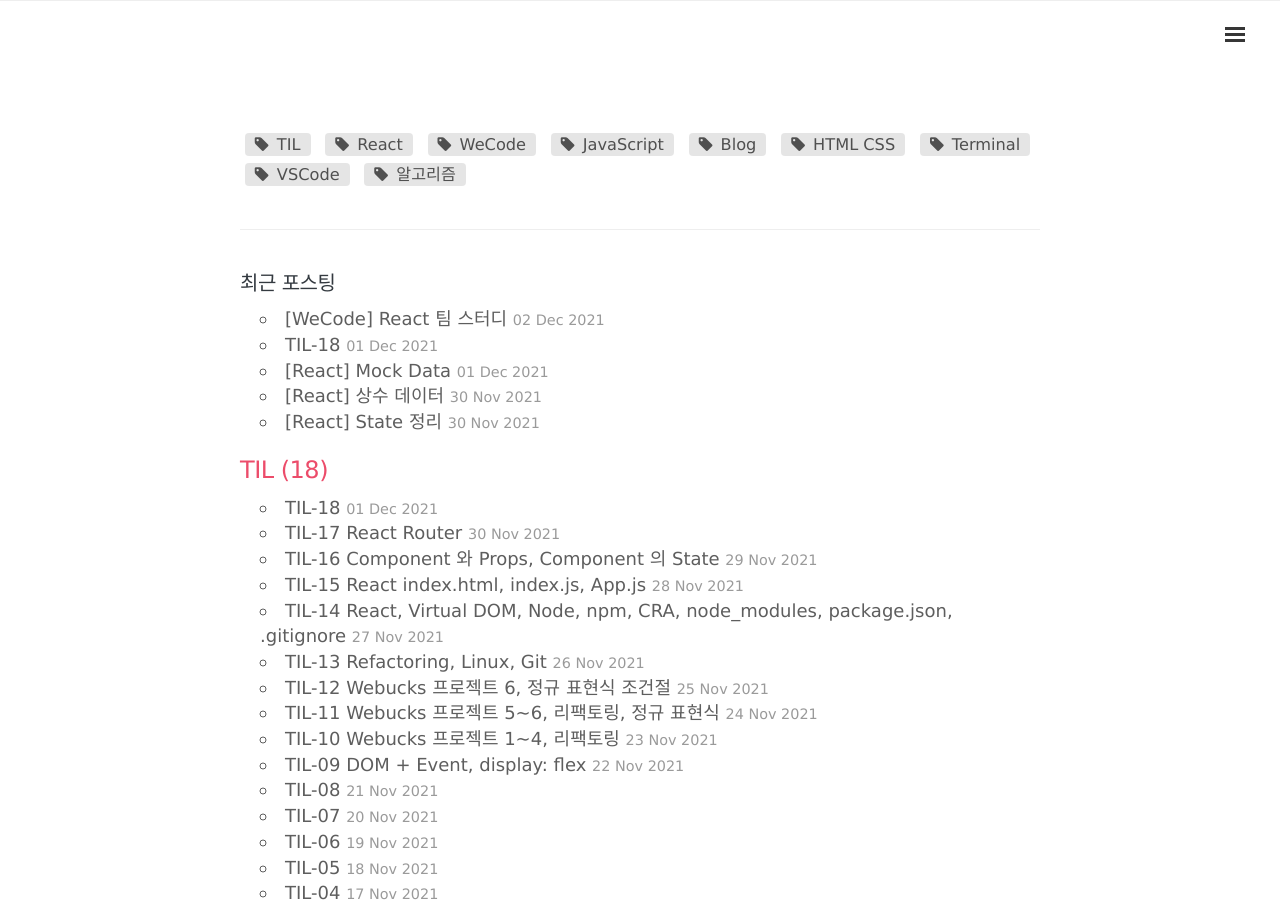
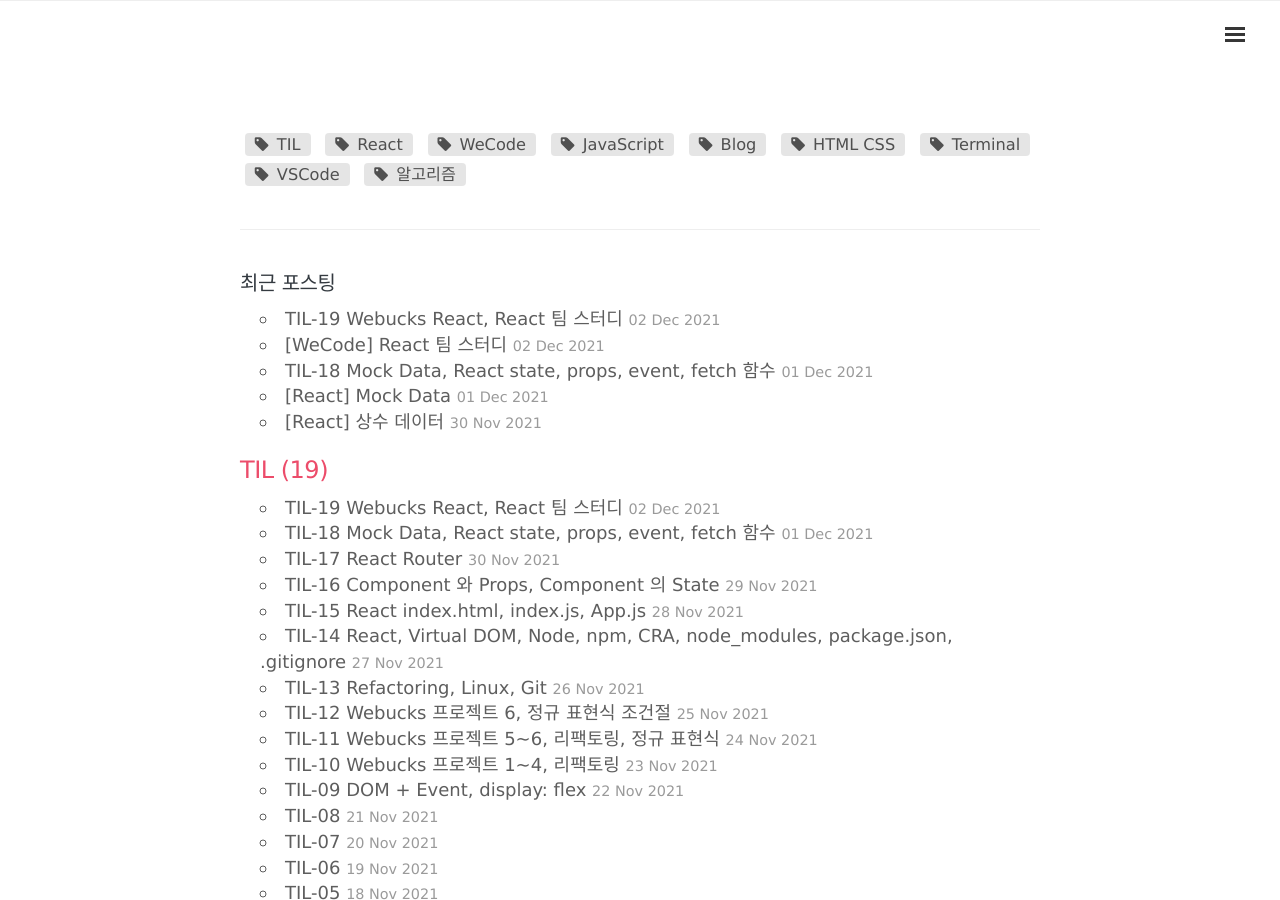
Before and after one commit to 1day1commit/1day1commit.github.io, a Jekyll site: the page built from index.html, in a window 1280 px wide and 900 px high. Built offline with Jekyll 4.4.1, drawn with Linux system fonts in a browser that asks for light colours; nearby versions of some CDN libraries.

Commit message:
포스트 업로드

````diff
--- a/_posts/TIL(Today I Learned)/2021-12-01-til-18.md
+++ b/_posts/TIL(Today I Learned)/2021-12-01-til-18.md
@@ -1,6 +1,6 @@
 ---
 layout: post
-title: 'TIL-18'
+title: 'TIL-18 Mock Data, React state, props, event, fetch 함수'
 
 categories:
   - TIL
@@ -21,14 +21,18 @@
 
 # 오늘 할 것 (계획)
 
-Webucks React Mission 끝내기
+- ~~Wecode React 노션 끝까지 공부~~
 
 <br>
 
 # 오늘 한 일 (회고)
 
-
+- Mock Data
+- React state, props, event
+- fetch 함수 사용법
 
 <br>
 
 # 내일 할 것
+
+- Webucks React Mission 끝내기
--- /dev/null
+++ b/_posts/TIL(Today I Learned)/2021-12-02-til-19.md
@@ -0,0 +1,35 @@
+---
+layout: post
+title: 'TIL-19 Webucks React, React 팀 스터디'
+
+categories:
+  - TIL
+
+tags:
+  - [TIL]
+
+toc: true
+
+permalink: /:title/
+
+date: 2021-12-02T16:39:14+0900
+last_modified_at: 2021-12-02T16:39:14+0900
+---
+
+<br>
+<br>
+
+# 오늘 할 것 (계획)
+
+- ~~Webucks React Mission 끝내기~~
+- Webucks React 처음부터 만들어보기
+
+<br>
+
+# 오늘 한 일 (회고)
+
+- React 팀 스터디 [글 보기](../wecode-12)
+
+<br>
+
+# 내일 할 것
--- a/_posts/WeCode/2021-12-02-wecode-12.md
+++ b/_posts/WeCode/2021-12-02-wecode-12.md
@@ -36,7 +36,7 @@
 함수형 컴포넌트에서 state를 사용하기 위해서는 먼저 `import`로 `useState`를 불러와야 합니다.
 
 ```jsx
-import { useState } from 'react'
+import React, { useState } from 'react'
 ```
 
 <br>
````
